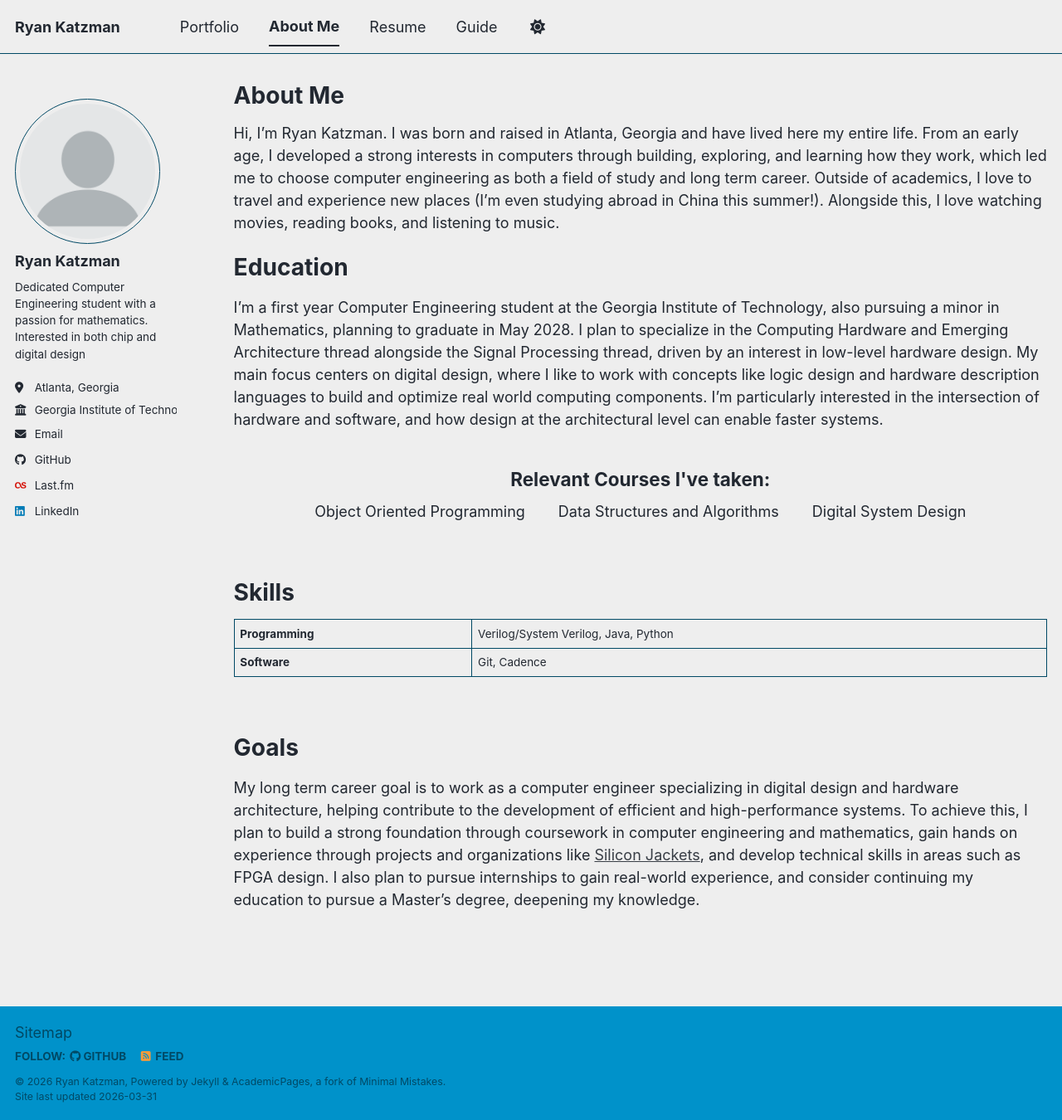
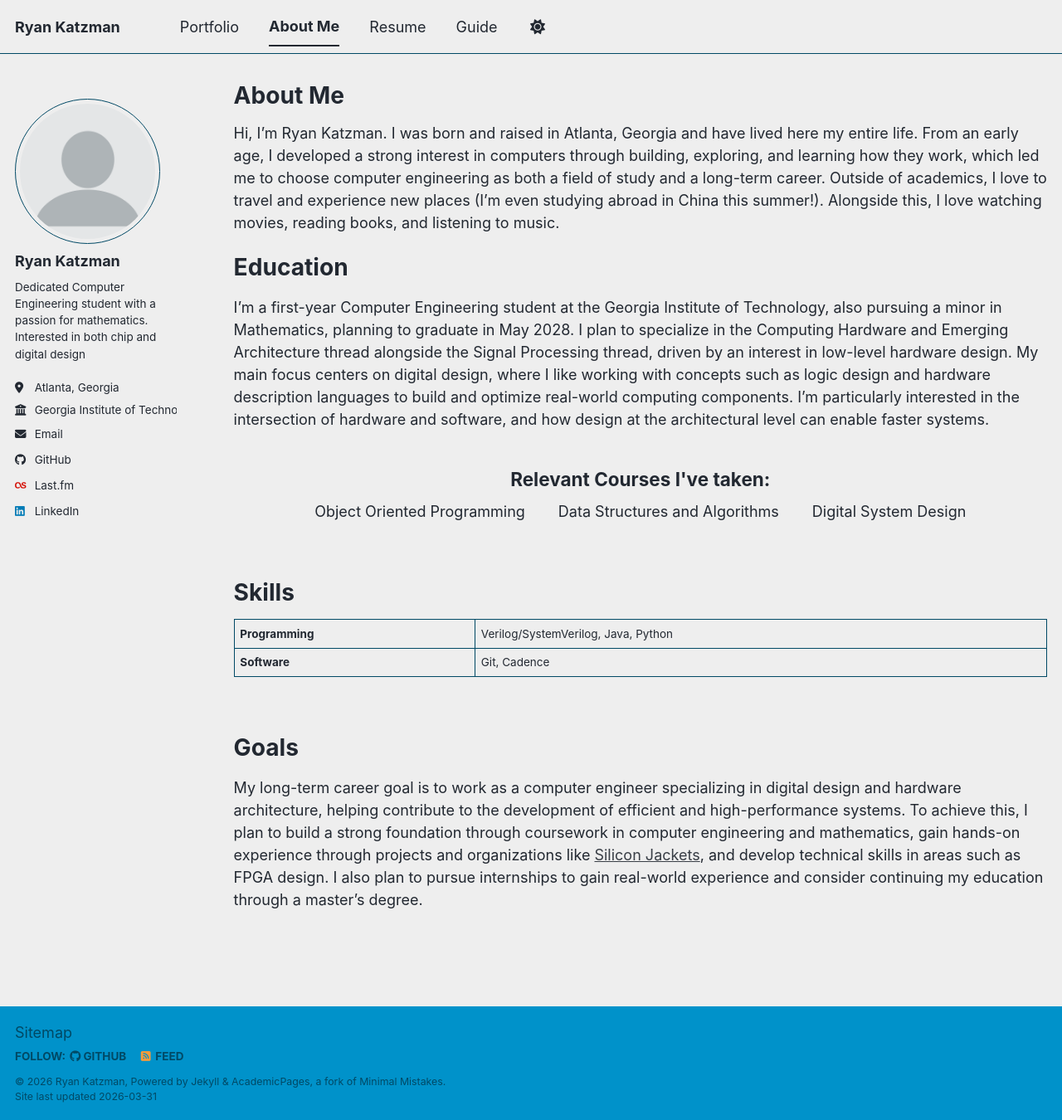
Before and after one commit to ryankatzman/ryankatzman.github.io, a Jekyll site: the page built from _pages/about-me.md, in a window 1280 px wide and 1350 px high. Shown: the whole window at 83% size. Built offline with Jekyll 4.4.1, drawn with Linux system fonts in a browser that asks for light colours; a script bundle is joined from its source files by our own code; library files that are not in the unit come from our copies.

Commit message:
Update about-me.md

```diff
--- a/_pages/about-me.md
+++ b/_pages/about-me.md
@@ -5,12 +5,11 @@ title: "About Me"
 author_profile: true
 ---
 
-Hi, I'm Ryan Katzman. I was born and raised in Atlanta, Georgia and have lived here my entire life. From an early age, I developed a strong interests in computers through building, exploring, and learning how they work, which led me to choose computer engineering as both a field of study and long term career.
-Outside of academics, I love to travel and experience new places (I'm even studying abroad in China this summer!). Alongside this, I love watching movies, reading books, and listening to music.
+Hi, I'm Ryan Katzman. I was born and raised in Atlanta, Georgia and have lived here my entire life. From an early age, I developed a strong interest in computers through building, exploring, and learning how they work, which led me to choose computer engineering as both a field of study and a long-term career. Outside of academics, I love to travel and experience new places (I'm even studying abroad in China this summer!). Alongside this, I love watching movies, reading books, and listening to music.
 
 # Education
 
-I'm a first year Computer Engineering student at the Georgia Institute of Technology, also pursuing a minor in Mathematics, planning to graduate in May 2028. I plan to specialize in the Computing Hardware and Emerging Architecture thread alongside the Signal Processing thread, driven by an interest in low-level hardware design. My main focus centers on digital design, where I like to work with concepts like logic design and hardware description languages to build and optimize real world computing components. I'm particularly interested in the intersection of hardware and software, and how design at the architectural level can enable faster systems.
+I'm a first-year Computer Engineering student at the Georgia Institute of Technology, also pursuing a minor in Mathematics, planning to graduate in May 2028. I plan to specialize in the Computing Hardware and Emerging Architecture thread alongside the Signal Processing thread, driven by an interest in low-level hardware design. My main focus centers on digital design, where I like working with concepts such as logic design and hardware description languages to build and optimize real-world computing components. I'm particularly interested in the intersection of hardware and software, and how design at the architectural level can enable faster systems.
 
 <h2 style="text-align: center;">Relevant Courses I've taken:</h2>
 
@@ -22,14 +21,13 @@ I'm a first year Computer Engineering student at the Georgia Institute of Techno
 
 <br>
 
-
 # Skills
 
-| **Programming** | Verilog/System Verilog, Java, Python |
+| **Programming** | Verilog/SystemVerilog, Java, Python |
 | **Software** | Git, Cadence |
 
 <br>
 
 # Goals
 
-My long term career goal is to work as a computer engineer specializing in digital design and hardware architecture, helping contribute to the development of efficient and high-performance systems. To achieve this, I plan to build a strong foundation through coursework in computer engineering and mathematics, gain hands on experience through projects and organizations like [Silicon Jackets](https://siliconjackets.gt/), and develop technical skills in areas such as FPGA design. I also plan to pursue internships to gain real-world experience, and consider continuing my education to pursue a Master's degree, deepening my knowledge.
+My long-term career goal is to work as a computer engineer specializing in digital design and hardware architecture, helping contribute to the development of efficient and high-performance systems. To achieve this, I plan to build a strong foundation through coursework in computer engineering and mathematics, gain hands-on experience through projects and organizations like [Silicon Jackets](https://siliconjackets.gt/), and develop technical skills in areas such as FPGA design. I also plan to pursue internships to gain real-world experience and consider continuing my education through a master’s degree.
```
